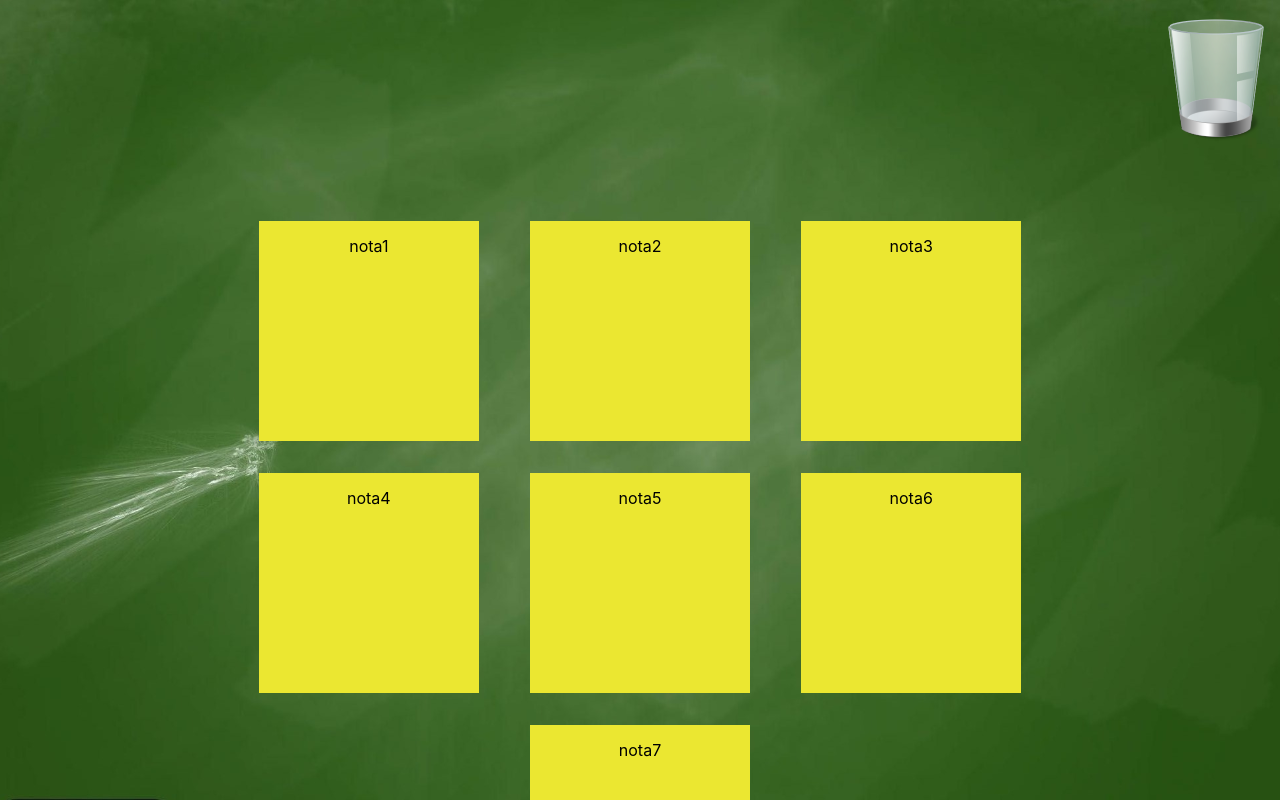
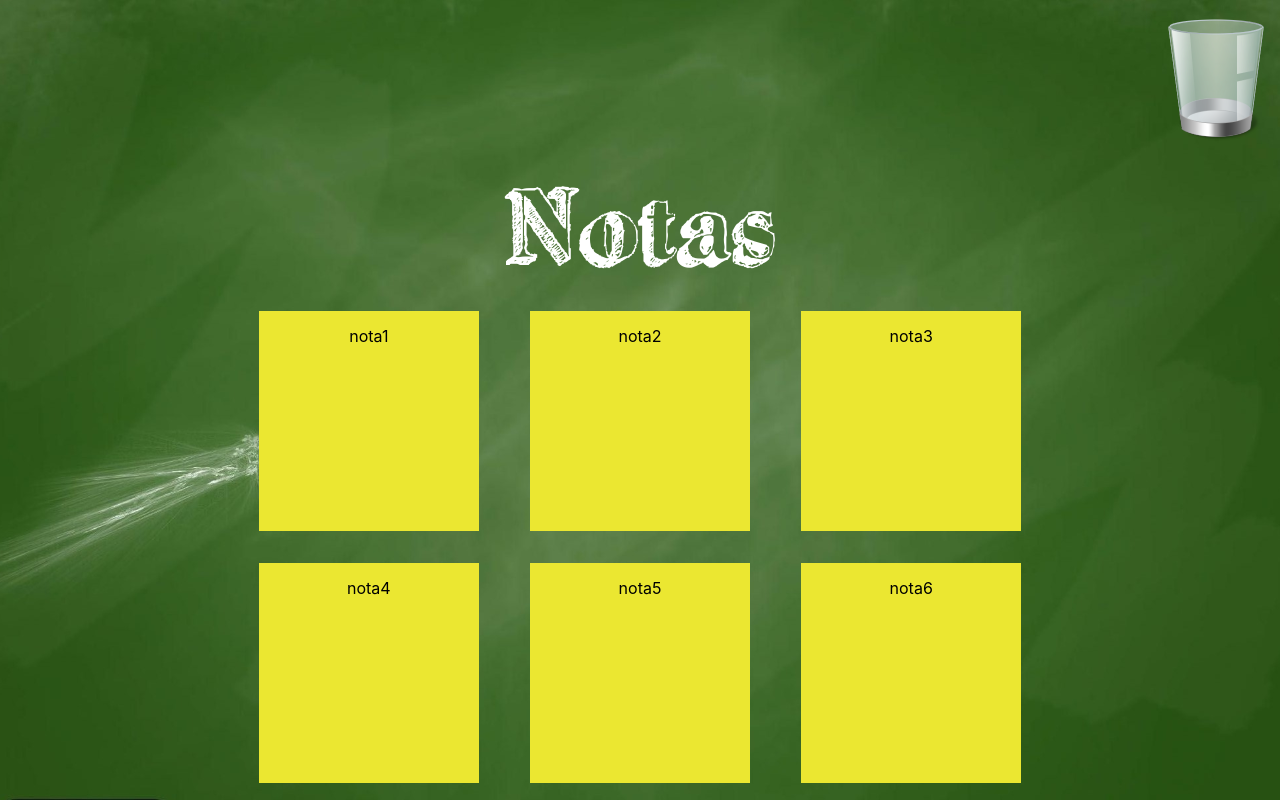
Before and after one commit to DG1984-UTEC/ReactEquipo3, a React (Create React App) app in the folder post-it/: page / in a window 1280 px wide. Shown: the top 800 px of the page. Built offline with nearby package versions, Linux system fonts and the light colour scheme.

Commit message:
se agrega fuente para h1 post-it

```diff
--- a/post-it/src/index.js
+++ b/post-it/src/index.js
@@ -12,6 +12,7 @@ ReactDOM.render(
       <TrashCan/>
     </div>
     <div className="postItContainer">
+      <h1>Notas</h1>
       <ListPostIt/>
     </div>
 
--- a/post-it/src/list_post_it/ListPostIt.jsx
+++ b/post-it/src/list_post_it/ListPostIt.jsx
@@ -25,4 +25,6 @@ function ListPostIt(){
 }
 
 
+
+
 export default ListPostIt;
--- a/post-it/src/list_post_it/list_post_it.css
+++ b/post-it/src/list_post_it/list_post_it.css
@@ -1,3 +1,10 @@
+@font-face {
+    font-family: "whiteboard";
+    src: url("../assets/font/GrutchShaded.ttf");
+}
+
+
+
 .postItWrap{
     display: inline-flex;
     flex-wrap: wrap;
@@ -6,7 +13,6 @@
     text-align: center;
 }
 .postIt{
-
     margin: 2vh 2vw;
     padding: 15px;
     height: 190px;
@@ -31,5 +37,14 @@
 }
 
 .postItContainer{
-    margin: 5% 12.5%;
+    margin: 2% 12.5%;
 }
+
+.postItContainer h1{
+    font-size: 100px;
+    font-weight: 100;
+    margin: 1%;
+    font-family: "whiteboard", Arial, Helvetica;
+    color: white;
+    text-align: center;
+}
```
Also changed, not shown: post-it/src/assets/font/GrutchShaded.ttf (added).
